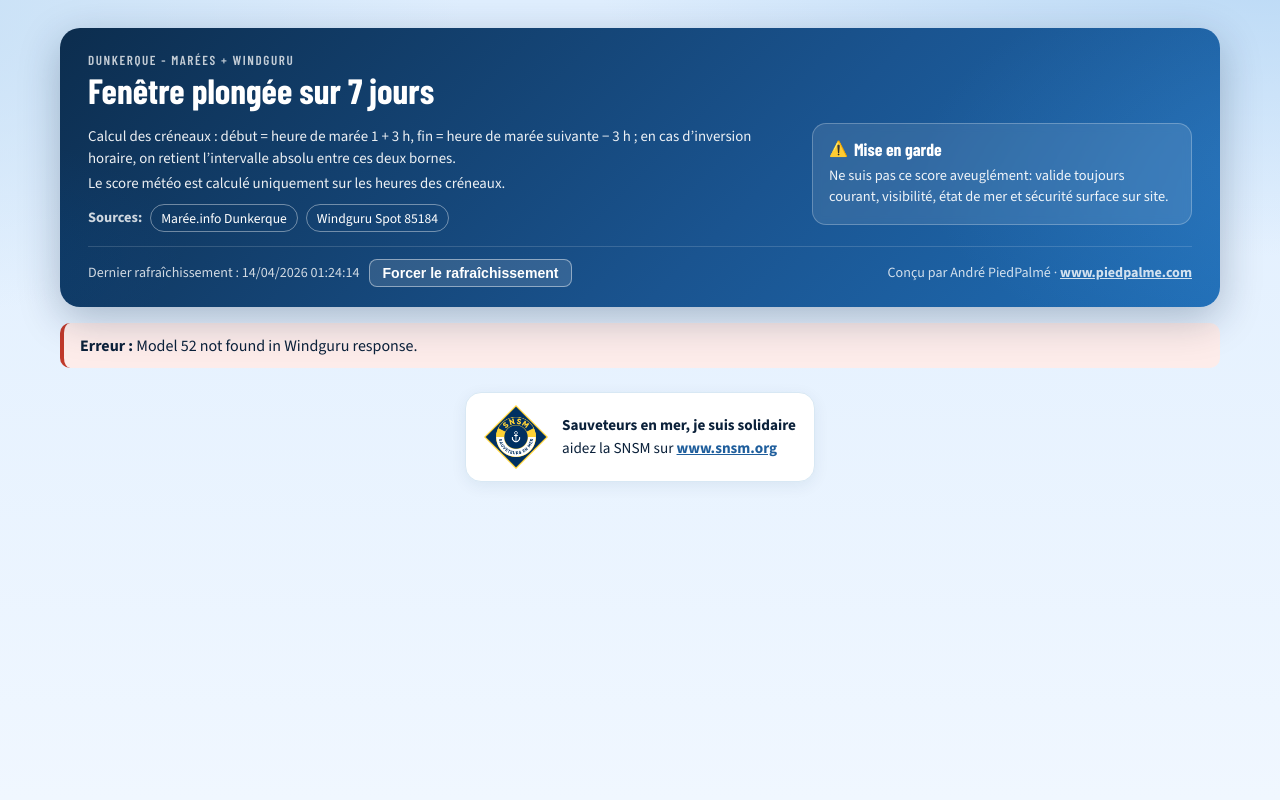
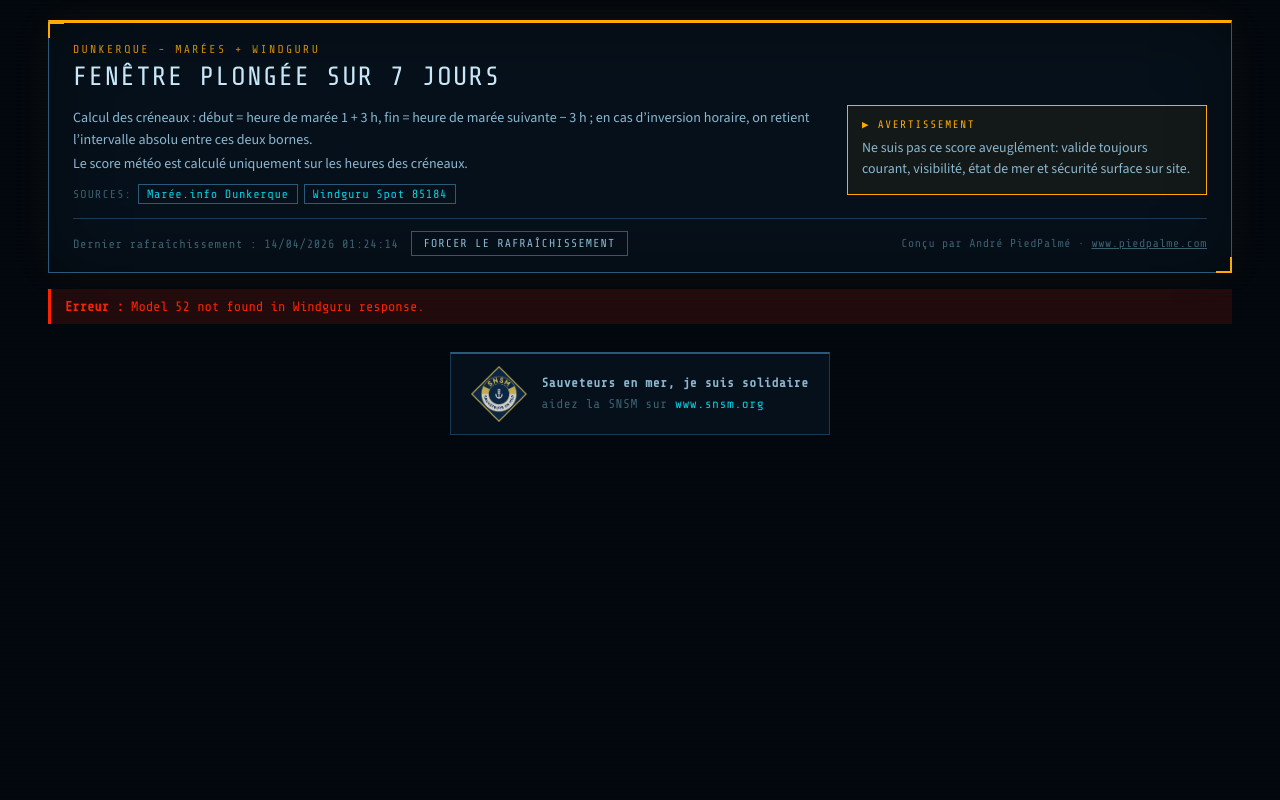
Before and after one commit to Areumaux/meteo-plongee-dk, a Flask app: page / in a window 1280 px wide. Run offline with Flask 3, Linux system fonts and the light colour scheme; data that the repository does not hold is empty.

Commit message:
Style cockpit/salle de contrôle : dark CRT, monospace, amber accents

```diff
--- a/static/styles.css
+++ b/static/styles.css
@@ -1,19 +1,28 @@
+/* ═══════════════════════════════════════════════════════════════
+   DIVE CONDITIONS TACTICAL DISPLAY SYSTEM — v2.0
+   STYLE: SCIENTIFIC / COCKPIT / CONTROL ROOM
+   ═══════════════════════════════════════════════════════════════ */
+
 :root {
-  --bg-top: #dfeefe;
-  --bg-bottom: #f0f7ff;
-  --ink: #0b213a;
-  --muted: #46637f;
-  --panel: #ffffff;
-  --line: #d5e2ef;
-  --sea: #1f5e9c;
-  --sea-dark: #0f3760;
-  --tide: #ee7a00;
-  --ok: #1a8a4a;
-  --ok-bg: #eaf8f0;
-  --mid: #c47f00;
-  --mid-bg: #fff7e0;
-  --bad: #c0392b;
-  --bad-bg: #fdecea;
+  --bg:         #03080f;
+  --bg-panel:   #06101a;
+  --bg-surface: #091622;
+  --bg-card:    #0b1c2c;
+  --border:     #1a3a52;
+  --border-hi:  #2a5a7a;
+  --text:       #8ab8d0;
+  --text-hi:    #c8e8f8;
+  --text-dim:   #3a6070;
+  --amber:      #ffaa00;
+  --amber-dim:  rgba(255,170,0,0.12);
+  --green:      #00cc55;
+  --green-dim:  rgba(0,204,85,0.12);
+  --red:        #ff2200;
+  --red-dim:    rgba(255,34,0,0.12);
+  --cyan:       #00ccdd;
+  --ok:         #00cc55;
+  --mid:        #ffaa00;
+  --bad:        #ff2200;
 }
 
 * { box-sizing: border-box; }
@@ -21,119 +30,154 @@
 body {
   margin: 0;
   font-family: "Source Sans 3", sans-serif;
-  color: var(--ink);
-  background:
-    radial-gradient(1000px 480px at 100% -80px, #b5d6f4 0, transparent 70%),
-    radial-gradient(820px 440px at -10% 0, #c6dff5 0, transparent 72%),
-    linear-gradient(180deg, var(--bg-top), var(--bg-bottom));
+  background: var(--bg);
+  color: var(--text);
   min-height: 100vh;
 }
 
-.container {
-  max-width: 1200px;
-  margin: 0 auto;
-  padding: 28px 20px 40px;
+/* Subtle scanline texture */
+body::before {
+  content: "";
+  position: fixed;
+  inset: 0;
+  background: repeating-linear-gradient(
+    0deg,
+    transparent,
+    transparent 2px,
+    rgba(0,0,0,0.08) 2px,
+    rgba(0,0,0,0.08) 4px
+  );
+  pointer-events: none;
+  z-index: 0;
 }
 
-/* ── HERO ─────────────────────────────────────────────────────── */
+.container {
+  max-width: 1220px;
+  margin: 0 auto;
+  padding: 20px 18px 40px;
+  position: relative;
+  z-index: 1;
+}
+
+/* ── HERO / HEADER ────────────────────────────────────────────── */
 
 .hero {
-  background: linear-gradient(135deg, #0c2d4e 0%, #1a5490 60%, #1f6db5 100%);
-  color: #fff;
-  border-radius: 20px;
-  padding: 24px 28px 20px;
-  box-shadow: 0 12px 40px rgba(10, 36, 70, 0.28);
+  background: var(--bg-panel);
+  border: 1px solid var(--border-hi);
+  border-top: 3px solid var(--amber);
+  padding: 20px 24px 16px;
   position: relative;
-  overflow: hidden;
+  box-shadow: 0 0 40px rgba(255,170,0,0.06), inset 0 0 60px rgba(0,0,0,0.4);
 }
 
-.hero::before {
+/* Corner marks */
+.hero::before, .hero::after {
   content: "";
   position: absolute;
-  inset: 0;
-  background:
-    radial-gradient(600px 300px at 110% 50%, rgba(100, 180, 255, 0.18) 0, transparent 70%),
-    radial-gradient(400px 200px at -10% 80%, rgba(0, 100, 200, 0.12) 0, transparent 60%);
-  pointer-events: none;
+  width: 14px;
+  height: 14px;
+  border-color: var(--amber);
+  border-style: solid;
 }
+.hero::before { top: -1px; left: -1px; border-width: 2px 0 0 2px; }
+.hero::after  { bottom: -1px; right: -1px; border-width: 0 2px 2px 0; }
 
 .kicker {
-  font-family: "Barlow Condensed", sans-serif;
-  letter-spacing: 0.12em;
+  font-family: "Share Tech Mono", monospace;
+  font-size: 0.72rem;
+  letter-spacing: 0.2em;
+  color: var(--amber);
   text-transform: uppercase;
-  font-size: 0.82rem;
-  opacity: 0.75;
-  margin-bottom: 4px;
+  opacity: 0.8;
+  margin-bottom: 6px;
 }
 
 .hero h1 {
   margin: 0 0 14px;
-  font-family: "Barlow Condensed", sans-serif;
-  font-size: 2.2rem;
-  line-height: 1.05;
-  font-weight: 700;
+  font-family: "Share Tech Mono", monospace;
+  font-size: 1.65rem;
+  font-weight: 400;
+  color: var(--text-hi);
+  letter-spacing: 0.06em;
+  text-transform: uppercase;
 }
 
 .hero-grid {
   display: grid;
-  grid-template-columns: minmax(0, 1fr) 380px;
+  grid-template-columns: minmax(0, 1fr) 360px;
   gap: 16px;
   align-items: start;
 }
 
-.hero-main p { margin: 4px 0; font-size: 0.93rem; line-height: 1.5; opacity: 0.92; }
+.hero-main p {
+  margin: 3px 0;
+  font-size: 0.88rem;
+  line-height: 1.55;
+  color: var(--text);
+}
 
 .hero-warning {
-  background: rgba(255, 255, 255, 0.1);
-  border: 1px solid rgba(255, 255, 255, 0.25);
-  border-radius: 14px;
-  padding: 14px 16px;
-  backdrop-filter: blur(4px);
+  background: rgba(255,170,0,0.05);
+  border: 1px solid var(--amber);
+  padding: 12px 14px;
+  position: relative;
 }
 
-.hero-warning h3 {
-  margin: 0 0 6px;
-  font-family: "Barlow Condensed", sans-serif;
-  font-size: 1.1rem;
-  font-weight: 700;
-  display: flex;
-  align-items: center;
-  gap: 6px;
+.hero-warning::before {
+  content: "▶ AVERTISSEMENT";
+  display: block;
+  font-family: "Share Tech Mono", monospace;
+  font-size: 0.68rem;
+  letter-spacing: 0.15em;
+  color: var(--amber);
+  margin-bottom: 7px;
 }
 
-.hero-warning h3::before {
-  content: "⚠️";
-  font-size: 0.95rem;
+.hero-warning h3 { display: none; }
+
+.hero-warning p {
+  margin: 0;
+  font-size: 0.87rem;
+  line-height: 1.5;
+  color: var(--text);
 }
-
-.hero-warning p { margin: 0; font-size: 0.9rem; opacity: 0.92; line-height: 1.45; }
 
 .sources {
   margin-top: 10px;
   display: flex;
   flex-wrap: wrap;
-  gap: 8px;
+  gap: 6px;
   align-items: center;
 }
 
-.sources span { font-weight: 700; font-size: 0.9rem; opacity: 0.8; }
+.sources span {
+  font-family: "Share Tech Mono", monospace;
+  font-size: 0.72rem;
+  letter-spacing: 0.1em;
+  color: var(--text-dim);
+  text-transform: uppercase;
+}
 
 .sources a {
-  color: #ffffff;
+  font-family: "Share Tech Mono", monospace;
+  color: var(--cyan);
   text-decoration: none;
-  border: 1px solid rgba(255, 255, 255, 0.4);
-  padding: 4px 10px;
-  border-radius: 999px;
-  font-size: 0.85rem;
-  transition: background 0.2s;
+  border: 1px solid var(--border-hi);
+  padding: 2px 8px;
+  font-size: 0.75rem;
+  letter-spacing: 0.05em;
+  transition: background 0.15s, border-color 0.15s;
 }
 
-.sources a:hover { background: rgba(255, 255, 255, 0.18); }
+.sources a:hover {
+  background: rgba(0,204,221,0.08);
+  border-color: var(--cyan);
+}
 
 .hero-bottom {
   margin-top: 14px;
   padding-top: 12px;
-  border-top: 1px solid rgba(255, 255, 255, 0.15);
+  border-top: 1px solid var(--border);
   display: flex;
   flex-wrap: wrap;
   align-items: center;
@@ -145,52 +189,70 @@ body {
   display: flex;
   flex-wrap: wrap;
   align-items: center;
-  gap: 8px 10px;
+  gap: 8px 12px;
 }
 
 .refresh-bar .muted { margin: 0; }
 
-.muted { opacity: 0.8; font-size: 0.88rem; }
+.muted {
+  font-family: "Share Tech Mono", monospace;
+  font-size: 0.75rem;
+  color: var(--text-dim);
+  letter-spacing: 0.05em;
+}
 
 .hero p { margin: 2px 0; }
 
 .refresh-btn {
-  border: 1px solid rgba(255, 255, 255, 0.45);
-  background: rgba(255, 255, 255, 0.12);
-  color: #ffffff;
+  font-family: "Share Tech Mono", monospace;
+  font-size: 0.72rem;
+  letter-spacing: 0.1em;
+  text-transform: uppercase;
+  border: 1px solid var(--border-hi);
+  background: transparent;
+  color: var(--text);
   padding: 5px 12px;
-  border-radius: 8px;
-  font-size: 0.88rem;
-  font-weight: 600;
   cursor: pointer;
-  transition: background 0.2s;
+  transition: background 0.15s, border-color 0.15s, color 0.15s;
 }
 
-.refresh-btn:hover { background: rgba(255, 255, 255, 0.22); }
-.refresh-btn[disabled] { cursor: not-allowed; opacity: 0.45; }
+.refresh-btn:hover {
+  background: rgba(255,170,0,0.08);
+  border-color: var(--amber);
+  color: var(--amber);
+}
 
-.credit { margin: 0; font-size: 0.88rem; opacity: 0.8; }
-.credit a { color: #ffffff; font-weight: 700; }
+.refresh-btn[disabled] { cursor: not-allowed; opacity: 0.35; }
+
+.credit {
+  font-family: "Share Tech Mono", monospace;
+  font-size: 0.72rem;
+  color: var(--text-dim);
+  letter-spacing: 0.05em;
+  margin: 0;
+}
+
+.credit a { color: var(--text-dim); }
 
 /* ── ERROR ────────────────────────────────────────────────────── */
 
 .error {
   margin-top: 16px;
-  border-left: 4px solid var(--bad);
-  background: var(--bad-bg);
-  padding: 12px 16px;
-  border-radius: 10px;
+  border-left: 3px solid var(--red);
+  background: var(--red-dim);
+  padding: 10px 14px;
+  font-family: "Share Tech Mono", monospace;
+  font-size: 0.85rem;
+  color: var(--red);
 }
 
 /* ── CAROUSEL PANEL ───────────────────────────────────────────── */
 
 .carousel-panel {
   margin-top: 20px;
-  background: var(--panel);
-  border: 1px solid var(--line);
-  border-radius: 20px;
-  padding: 18px 16px 14px;
-  box-shadow: 0 8px 30px rgba(15, 53, 88, 0.07);
+  background: var(--bg-panel);
+  border: 1px solid var(--border);
+  padding: 16px 14px 12px;
 }
 
 .panel-head {
@@ -421,27 +513,30 @@ body {
   grid-template-columns: auto 1fr auto auto;
   gap: 6px;
   align-items: center;
-  background: #ffffff;
-  border: 1px solid #e8d8c0;
-  border-radius: 8px;
-  padding: 6px 9px;
-  font-size: 0.88rem;
+  border: 1px solid var(--border);
+  background: var(--bg-surface);
+  padding: 5px 8px;
+  font-family: "Share Tech Mono", monospace;
+  font-size: 0.8rem;
+  transition: border-color 0.15s;
 }
 
-.slot-list b { color: var(--sea-dark); font-size: 0.78rem; }
-.slot-list strong { color: var(--ink); font-weight: 700; }
-.slot-list small { color: var(--muted); font-size: 0.75rem; }
-.slot-list em { font-style: normal; font-weight: 700; color: var(--sea); font-size: 0.88rem; }
+.slot-list li:hover { border-color: var(--border-hi); }
+
+.slot-list b { color: var(--cyan); font-size: 0.72rem; letter-spacing: 0.06em; }
+.slot-list strong { color: var(--text-hi); }
+.slot-list small { color: var(--text-dim); font-size: 0.72rem; }
+.slot-list em { font-style: normal; color: var(--amber); font-size: 0.8rem; }
 
 /* ── WIND DIR ─────────────────────────────────────────────────── */
 
-.wind-dir { display: inline-flex; align-items: center; gap: 5px; }
-.wind-arrow { display: inline-block; font-weight: 700; line-height: 1; }
+.wind-dir { display: inline-flex; align-items: center; gap: 4px; }
+.wind-arrow { display: inline-block; line-height: 1; }
 
-/* ── FOOTER ───────────────────────────────────────────────────── */
+/* ── FOOTER / SNSM ────────────────────────────────────────────── */
 
 .footer-snsm {
-  margin-top: 24px;
+  margin-top: 28px;
   display: flex;
   justify-content: center;
 }
@@ -450,31 +545,42 @@ body {
   display: flex;
   align-items: center;
   gap: 14px;
-  background: #ffffff;
-  border: 1px solid #d8e8f4;
-  border-radius: 16px;
-  padding: 12px 18px;
-  box-shadow: 0 4px 16px rgba(15, 55, 88, 0.07);
+  background: var(--bg-panel);
+  border: 1px solid var(--border);
+  border-top: 2px solid var(--border-hi);
+  padding: 12px 20px;
 }
 
 .snsm-banner img {
-  width: 64px;
-  height: 64px;
+  width: 56px;
+  height: 56px;
   object-fit: contain;
-  border-radius: 8px;
+  opacity: 0.9;
+  filter: brightness(0.9) saturate(0.7);
 }
 
-.snsm-text p { margin: 0; line-height: 1.35; font-size: 0.95rem; }
+.snsm-text p {
+  margin: 0;
+  line-height: 1.4;
+  font-family: "Share Tech Mono", monospace;
+  font-size: 0.8rem;
+  color: var(--text-dim);
+  letter-spacing: 0.04em;
+}
+
 .snsm-text p + p { margin-top: 3px; }
-.snsm-text a { color: var(--sea); font-weight: 700; }
+
+.snsm-text strong { color: var(--text); }
+
+.snsm-text a { color: var(--cyan); text-decoration: none; }
+.snsm-text a:hover { color: var(--text-hi); }
 
 /* ── RESPONSIVE ───────────────────────────────────────────────── */
 
 @media (max-width: 760px) {
-  .hero { padding: 18px 18px 16px; }
-  .hero h1 { font-size: 1.75rem; }
+  .hero { padding: 16px 16px 14px; }
+  .hero h1 { font-size: 1.25rem; }
   .hero-grid { grid-template-columns: 1fr; }
-  .score-card { flex-basis: 85vw; }
-  .snsm-banner { max-width: none; }
-  .snsm-banner img { width: 52px; height: 52px; }
+  .score-card { flex-basis: 84vw; }
+  .snsm-banner { flex-direction: column; text-align: center; }
 }
--- a/templates/index.html
+++ b/templates/index.html
@@ -6,7 +6,7 @@
     <title>Plongée Dunkerque - 7 jours</title>
     <link rel="preconnect" href="https://fonts.googleapis.com" />
     <link rel="preconnect" href="https://fonts.gstatic.com" crossorigin />
-    <link href="https://fonts.googleapis.com/css2?family=Barlow+Condensed:wght@600;700&family=Source+Sans+3:wght@400;600;700&display=swap" rel="stylesheet" />
+    <link href="https://fonts.googleapis.com/css2?family=Barlow+Condensed:wght@600;700&family=Share+Tech+Mono&family=Source+Sans+3:wght@400;600;700&display=swap" rel="stylesheet" />
     <link rel="stylesheet" href="{{ url_for('static', filename='styles.css') }}" />
   </head>
   <body>
```
Also changed, not shown: other parts of static/styles.css (+140 -110 lines).
